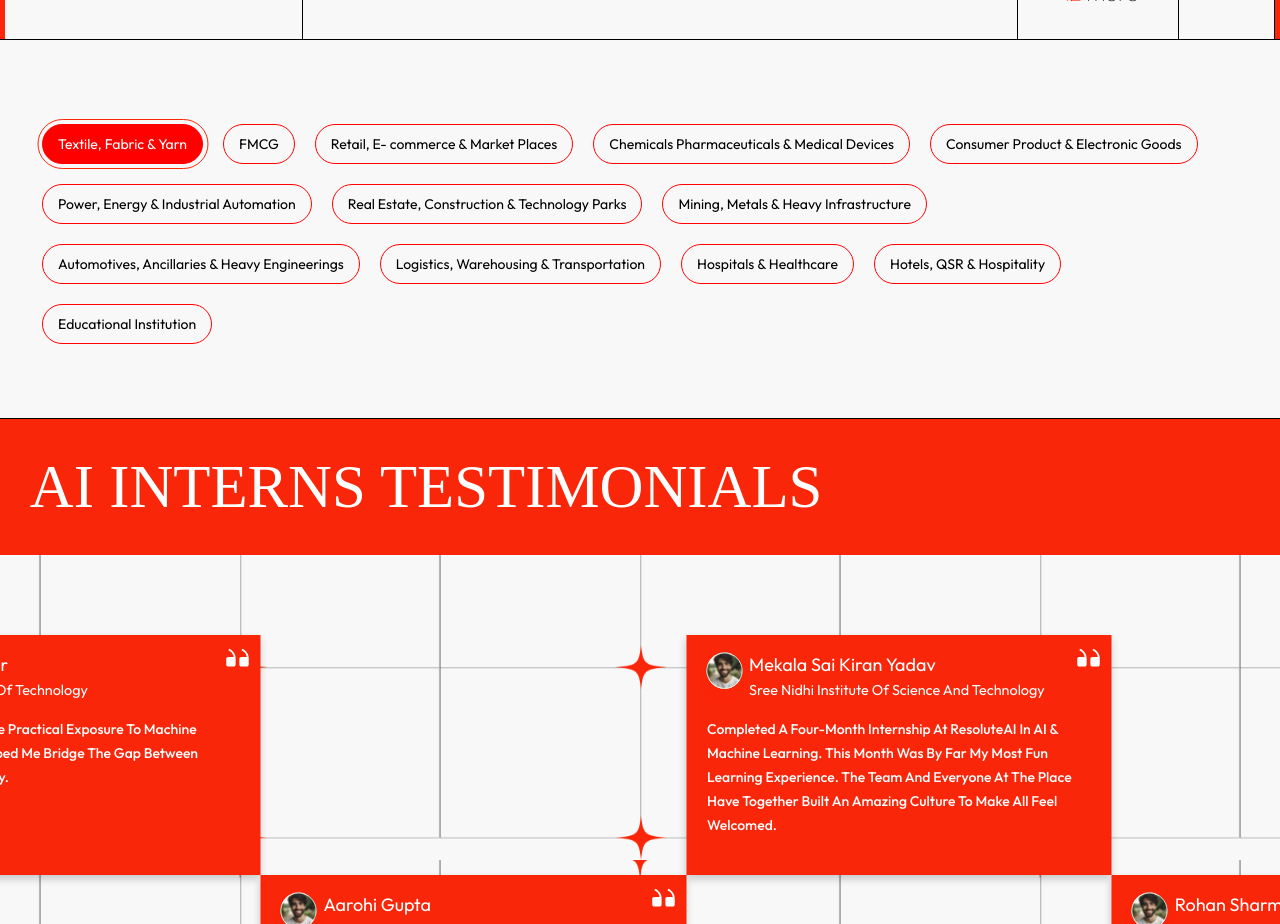
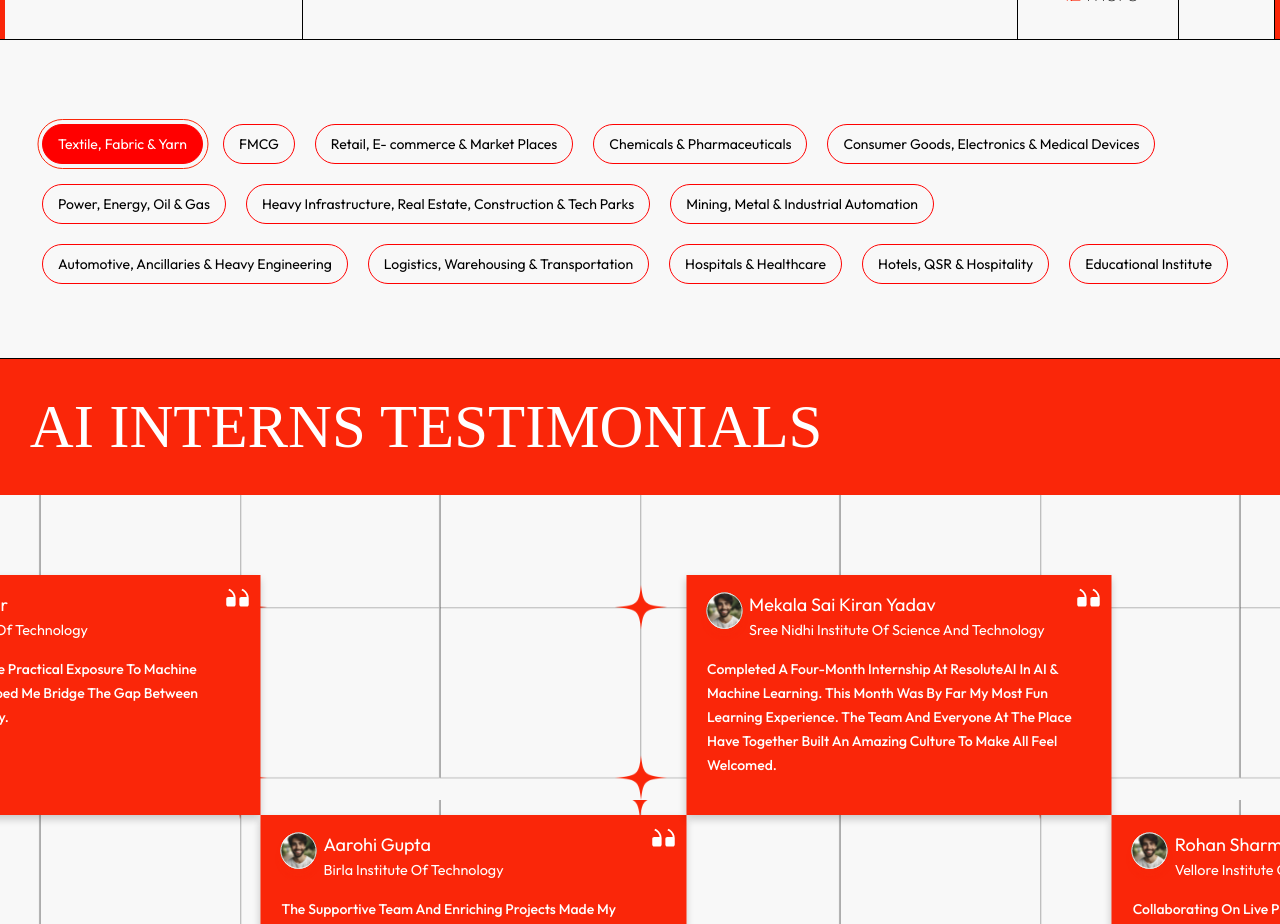
Before and after one commit to pandu255200/website-KT, a Next.js app: page /home in a window 1280 px wide. Shown: the part 3520-4444 px from the top of the page. Built offline with nearby package versions, Linux system fonts and the light colour scheme; a web font is replaced by a local one.

Commit message:
Resolved build issues and fixed starting animation jot showing up issue along with links to other product pages issue fixed. Issue left is Hero Section of Home page not showing any images/gifs and content.

```diff
--- a/src/app/(pages)/home/fragements/hero-section/index.tsx
+++ b/src/app/(pages)/home/fragements/hero-section/index.tsx
@@ -112,7 +112,7 @@ export default function HeroSection() {
               <div className={Styles.imageSection}>
                 <div className={Styles.image}>
                   <Image
-                    src={GlobeImage.src}
+                    src={GlobeImage}
                     alt={"GlobeImage"}
                     width={450}
                     height={450}
@@ -134,21 +134,21 @@ export default function HeroSection() {
 
             <div className="flex flex-col justify-start items-start gap-10">
               <Image
-                src={logo.src}
+                src={logo}
                 className={Styles.logo}
-                alt={logo}
+                alt={"logo"}
                 width={180}
                 height={50}
-                layout="fixed"
+                // layout="fixed"
               />
               <div className="flex justify-center items-center gap-8">
                 <button>
                   <span>Learn More</span>
                   <Image
-                    src={TopRightArrowIcon.src}
+                    src={TopRightArrowIcon}
                     className={Styles.arrow}
                     alt="arrowIcon"
-                    layout="fixed"
+                    // layout="fixed"
                     width={28}
                     height={28}
                   />
@@ -156,9 +156,9 @@ export default function HeroSection() {
                 {activeButton === "Facegenie" && (
                   <button className={Styles.watchVideo}>
                     <Image
-                      src={WatchVideoIcon.src}
+                      src={WatchVideoIcon}
                       alt="WatchVideoIcon"
-                      layout="fixed"
+                      // layout="fixed"
                       width={15}
                       height={15}
                     />
@@ -175,16 +175,16 @@ export default function HeroSection() {
             <div className={Styles.image}>
               {activeButton === "Facegenie" && (
                 <Image
-                  src={ScannerGif.src}
-                  alt={activeButton}
+                  src={ScannerGif}
+                  alt={"activeButton"}
                   width={300}
                   height={300}
                   className={Styles.scanner}
                 />
               )}
               <Image
-                src={image.src}
-                alt={activeButton}
+                src={image}
+                alt={"activeButton"}
                 width={500}
                 height={activeButton === "Facegenie" ? 700 : 430}
               />
@@ -209,11 +209,11 @@ export default function HeroSection() {
           </div>
           <button className={Styles.chatButton}>
             <Image
-              src={ChatIcon.src}
+              src={ChatIcon}
               alt={activeButton}
               width={25}
               height={25}
-              layout="fixed"
+              // layout="fixed"
             />
           </button>
         </div>
--- a/src/app/(pages)/home/fragements/our-verticals/index.tsx
+++ b/src/app/(pages)/home/fragements/our-verticals/index.tsx
@@ -35,42 +35,42 @@ const verticalsData = [
   },
   {
     id: 4,
-    title: "Chemicals Pharmaceuticals & Medical Devices",
+    title: "Chemicals & Pharmaceuticals",
     description:
       "With our cutting-edge computer vision technology, we are able to provide our clients with a comprehensive analysis of their employees' work efficiency. You are enabled to track any and all events or activities, so you can make data-driven decisions about your business.",
     image: Verticals2Gif,
   },
   {
     id: 5,
-    title: "Consumer Product & Electronic Goods",
+    title: "Consumer Goods, Electronics & Medical Devices",
     description:
       "With our cutting-edge computer vision technology, we are able to provide our clients with a comprehensive analysis of their employees' work efficiency. You are enabled to track any and all events or activities, so you can make data-driven decisions about your business.",
     image: Verticals3Gif,
   },
   {
     id: 6,
-    title: "Power, Energy & Industrial Automation",
+    title: "Power, Energy, Oil & Gas",
     description:
       "With our cutting-edge computer vision technology, we are able to provide our clients with a comprehensive analysis of their employees' work efficiency. You are enabled to track any and all events or activities, so you can make data-driven decisions about your business.",
     image: Verticals3Gif,
   },
   {
     id: 7,
-    title: "Real Estate, Construction & Technology Parks",
+    title: "Heavy Infrastructure, Real Estate, Construction & Tech Parks",
     description:
       "With our cutting-edge computer vision technology, we are able to provide our clients with a comprehensive analysis of their employees' work efficiency. You are enabled to track any and all events or activities, so you can make data-driven decisions about your business.",
     image: Verticals3Gif,
   },
   {
     id: 8,
-    title: "Mining, Metals & Heavy Infrastructure",
+    title: "Mining, Metal & Industrial Automation",
     description:
       "With our cutting-edge computer vision technology, we are able to provide our clients with a comprehensive analysis of their employees' work efficiency. You are enabled to track any and all events or activities, so you can make data-driven decisions about your business.",
     image: Verticals3Gif,
   },
   {
     id: 9,
-    title: "Automotives, Ancillaries & Heavy Engineerings",
+    title: "Automotive, Ancillaries & Heavy Engineering",
     description:
       "With our cutting-edge computer vision technology, we are able to provide our clients with a comprehensive analysis of their employees' work efficiency. You are enabled to track any and all events or activities, so you can make data-driven decisions about your business.",
     image: Verticals3Gif,
@@ -98,7 +98,7 @@ const verticalsData = [
   },
   {
     id: 13,
-    title: "Educational Institution",
+    title: "Educational Institute",
     description:
       "With our cutting-edge computer vision technology, we are able to provide our clients with a comprehensive analysis of their employees' work efficiency. You are enabled to track any and all events or activities, so you can make data-driven decisions about your business.",
     image: Verticals3Gif,
--- a/src/app/(pages)/home/page.tsx
+++ b/src/app/(pages)/home/page.tsx
@@ -29,9 +29,11 @@ export default function Home() {
   const showAnimation = counter <= 1 ? true : false;
 
   useEffect(() => {
-    let newCounter = counter + 1;
-    setCounter(newCounter);
-  }, [setCounter]);
+    const newCounter = counter + 1;
+    if (counter > 2) {
+      setCounter(newCounter);
+    }
+  }, [setCounter, counter]);
 
   // useEffect(() => {
   //   // Check if animation has already played (stored in localStorage)
--- a/src/components/layout/footer/index.tsx
+++ b/src/components/layout/footer/index.tsx
@@ -26,24 +26,6 @@ const data1 = [
   {
     heading: "Social",
     items: ["LinkedIn", "Instagram", "Twitter", "Facebook", "YouTube"],
-  },
-];
-
-const data2 = [
-  {
-    heading: "Core",
-    items: [
-      "AI - Products & Platforms",
-      "AI - Engineering Solutions & IT Services",
-    ],
-  },
-  {
-    heading: "Explore",
-    items: ["About", "Solutions", "Vedios", "Blogs", "About", "Testimonilas"],
-  },
-  {
-    heading: "Products",
-    items: ["Zodha GPT", "AnalyticsKart", "FaceGenie"],
   },
 ];
 
```
